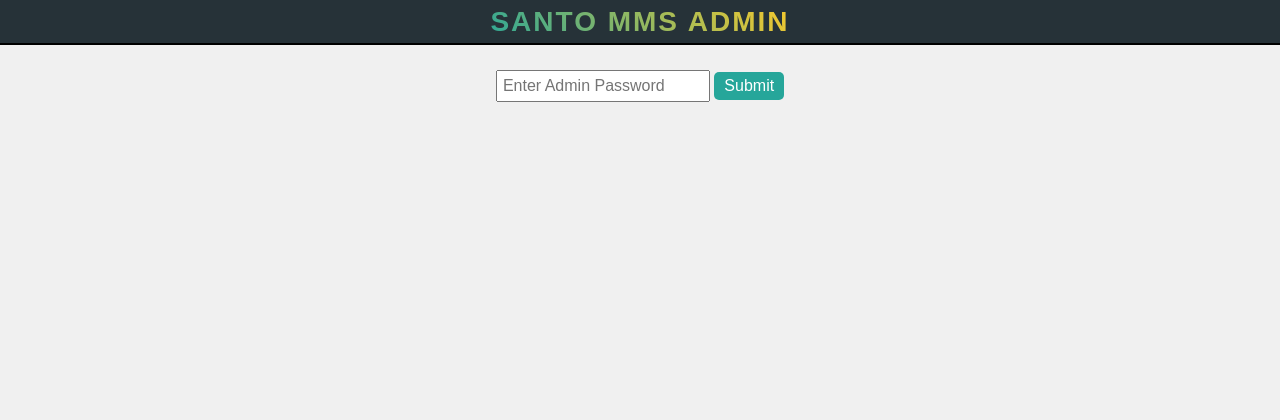
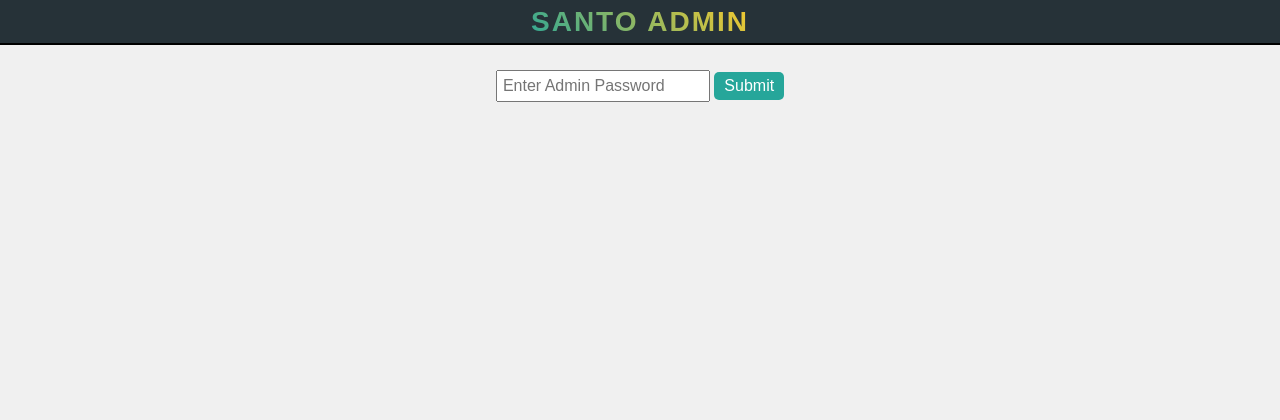
Before and after one commit to santonode/lab, a Flask app: template templates/admin.html in a window 1280 px wide. Shown: the top 420 px of the page. Run offline with Flask 3, Linux system fonts and the light colour scheme; the template is opened without the code that fills it, so the values that code supplies are empty.

Commit message:
Update title and header from 'Santo MMS' to 'Santo'

```diff
--- a/templates/admin.html
+++ b/templates/admin.html
@@ -3,7 +3,7 @@
 <head>
     <meta charset="UTF-8">
     <meta name="viewport" content="width=device-width, initial-scale=1.0">
-    <title>Santo MMS - Admin</title>
+    <title>Santo - Admin</title>
     <link rel="stylesheet" href="{{ url_for('static', filename='styles.css') }}">
     <style>
         .header {
@@ -236,7 +236,7 @@
 </head>
 <body>
     <div class="header">
-        <h1>Santo MMS Admin</h1>
+        <h1>Santo Admin</h1>
     </div>
     <div class="content">
         {% if not authenticated %}
```
